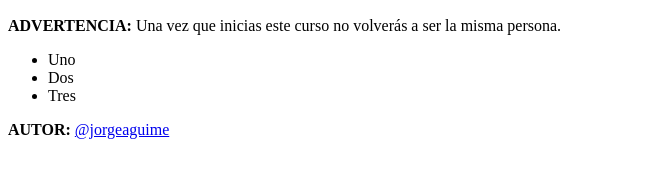
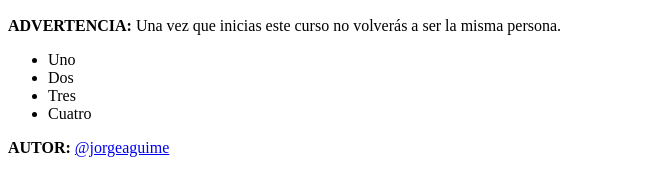
Before and after one commit to jorgeaguime/Mi-Proyecto-Web, a plain HTML site: page index.html in a window 1280 px wide. Shown: the part 110-306 px from the top of the page, without its empty margins (0-647 px from the left). Drawn offline with Linux system fonts and the light colour scheme.

Commit message:
first_commit

```diff
--- a/index.html
+++ b/index.html
@@ -17,6 +17,7 @@
         <li>Uno</li>
         <li>Dos</li>
         <li>Tres</li>
+        <li>Cuatro</li>
     </ul>
     <p>
         <b>AUTOR:</b>
```
